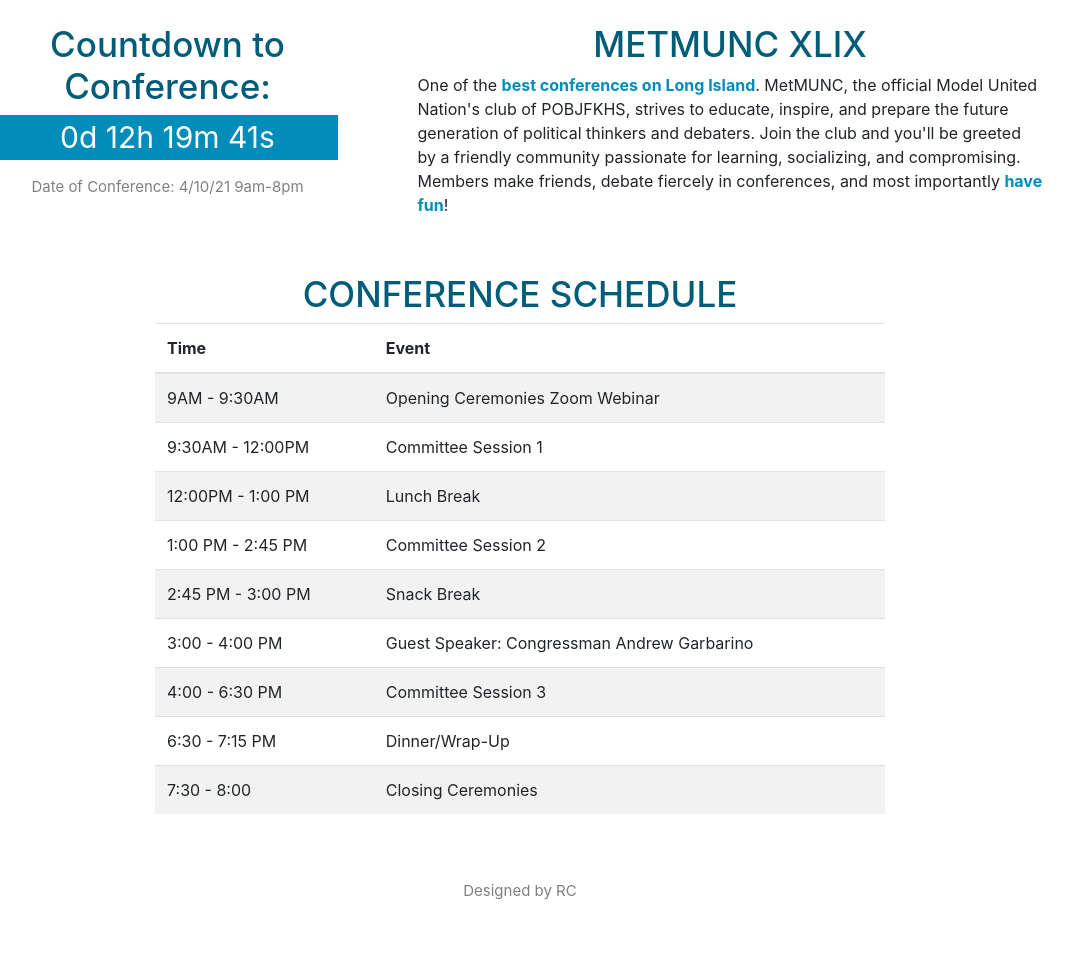
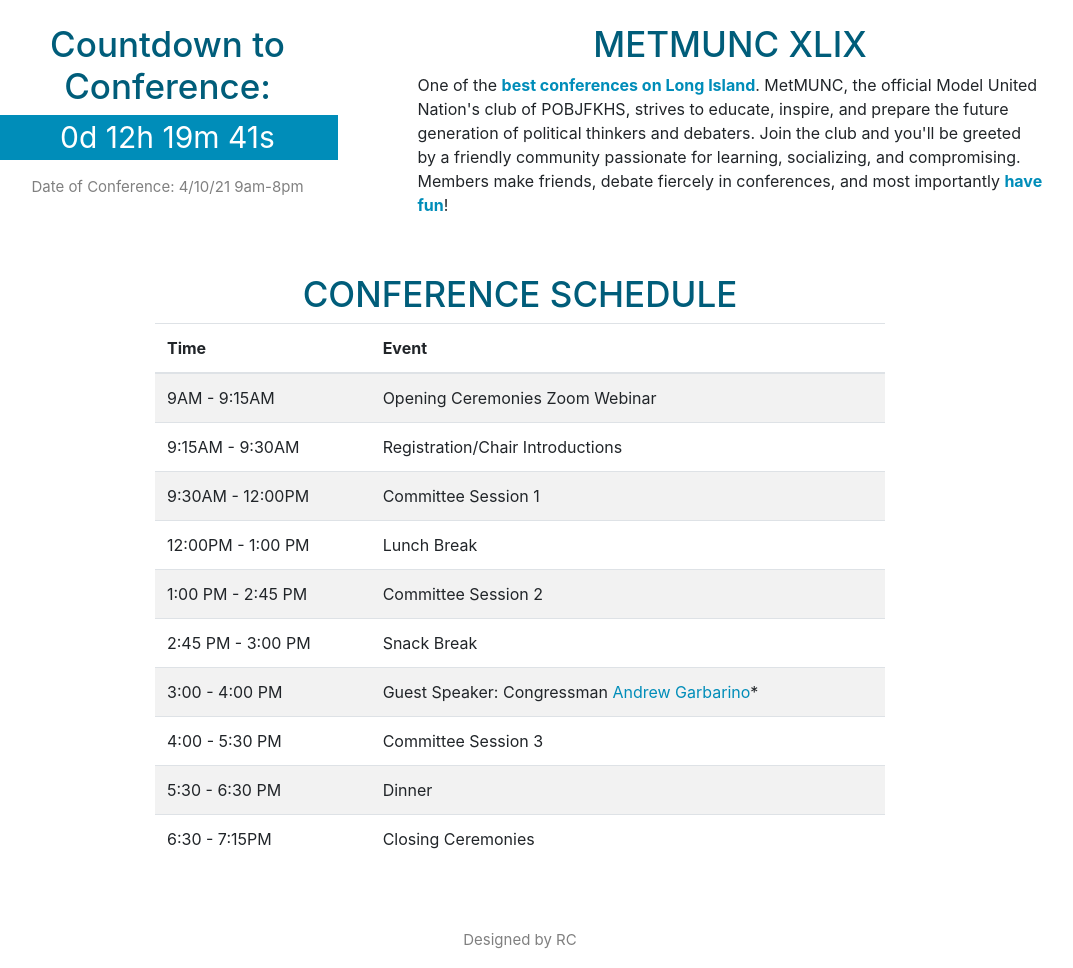
Before and after one commit to pobmetmunc/site, a plain HTML site: page index.html in a window 1280 px wide. Shown: the part 479-1447 px from the top of the page, without its empty margins (120-1193 px from the left). Before the commit the page ends 1398 px from the top, so only its background shows below. Drawn offline with nearby package versions, Linux system fonts and the light colour scheme.

Commit message:
Update index.html

```diff
--- a/index.html
+++ b/index.html
@@ -115,8 +115,12 @@
             </thead>
             <tbody>
               <tr>
-                <td>9AM - 9:30AM</td>
+                <td>9AM - 9:15AM</td>
                 <td>Opening Ceremonies Zoom Webinar</td>
+              </tr>
+              <tr>
+                <td>9:15AM - 9:30AM</td>
+                <td>Registration/Chair Introductions</td>
               </tr>
               <tr>
                 <td>9:30AM - 12:00PM</td>
@@ -136,18 +140,18 @@
               </tr>
               <tr>
                 <td>3:00 - 4:00 PM</td>
-                <td>Guest Speaker: Congressman Andrew Garbarino</td>
+                <td>Guest Speaker: Congressman <a href="https://garbarino.house.gov/">Andrew Garbarino</a>*</td>
               </tr>
               <tr>
-                <td>4:00 - 6:30 PM</td>
+                <td>4:00 - 5:30 PM</td>
                 <td>Committee Session 3</td>
               </tr>
               <tr>
-                <td>6:30 - 7:15 PM</td>
-                <td>Dinner/Wrap-Up</td>
+                <td>5:30 - 6:30 PM</td>
+                <td>Dinner</td>
               </tr>
               <tr>
-                <td>7:30 - 8:00</td>
+                <td>6:30 - 7:15PM</td>
                 <td>Closing Ceremonies</td>
               </tr>
             </tbody>
```
